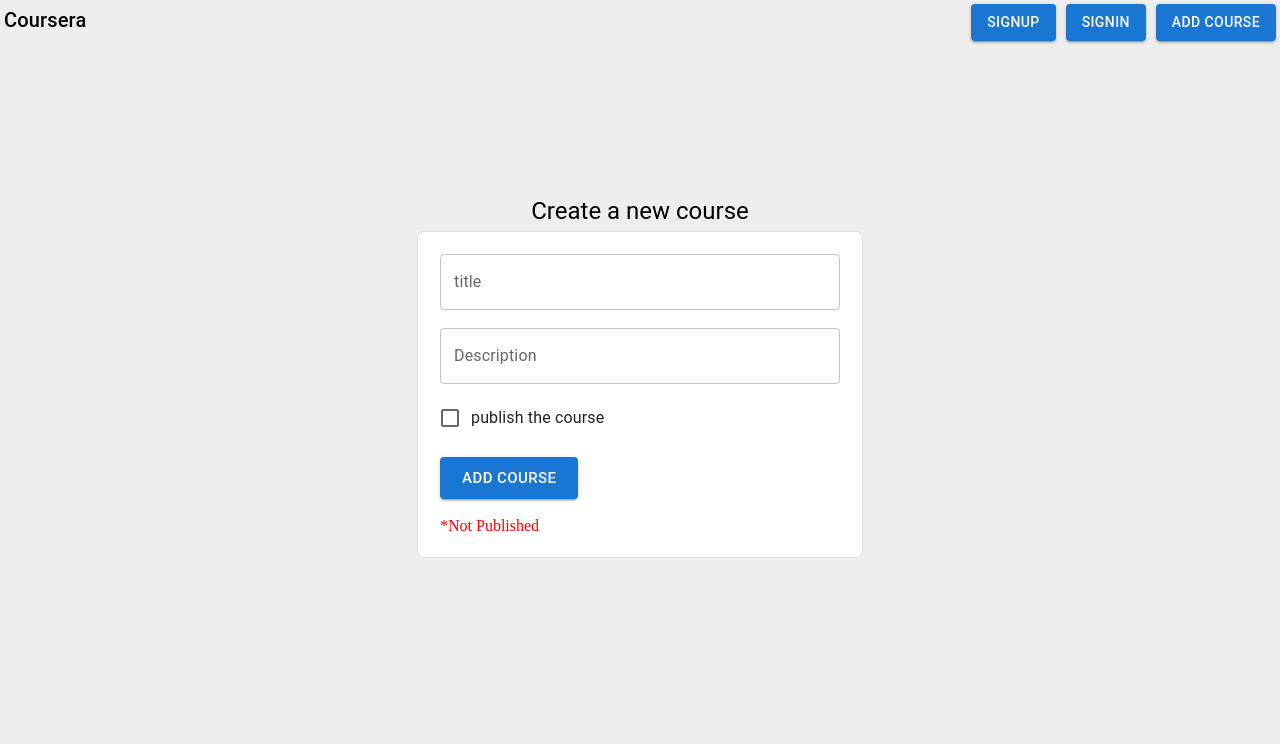
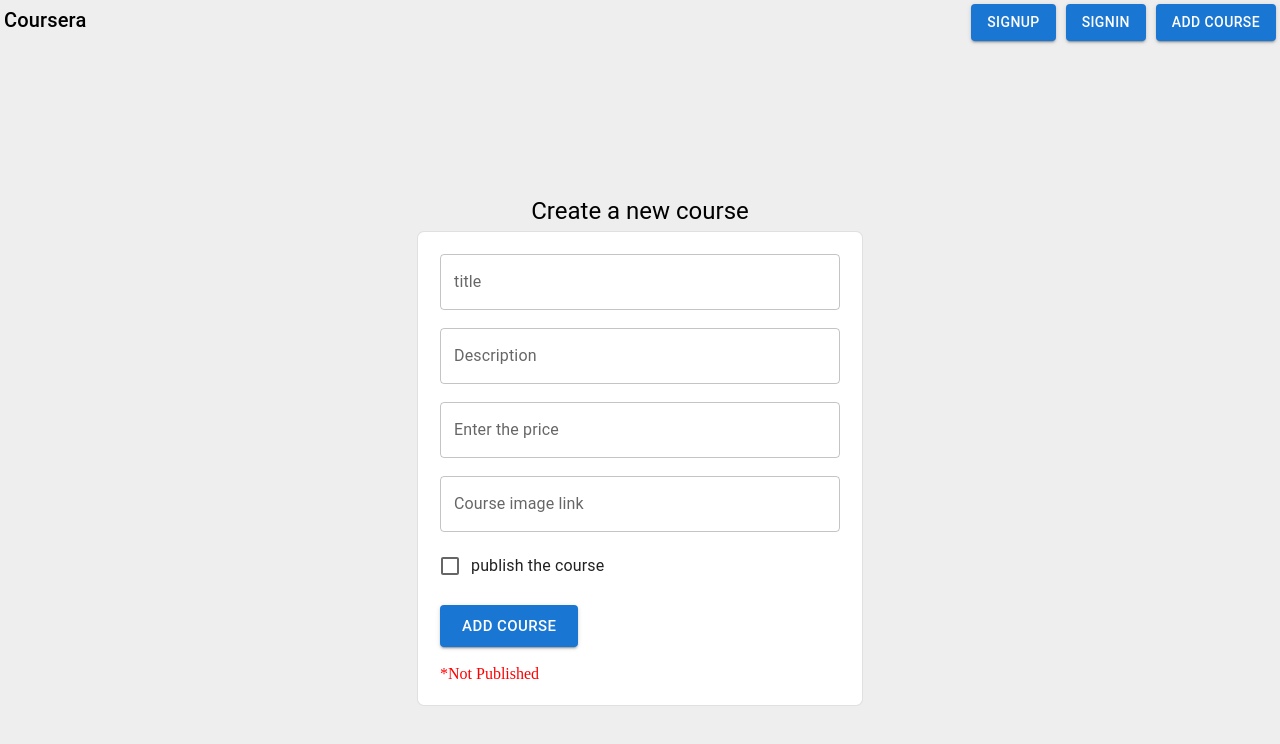
Before and after one commit to harshsrivastava05/signup-signin-using-react, a React (Vite) app in the folder course-selling/: page /admin/addcourse in a window 1280 px wide. Shown: the top 744 px of the page. Built offline with nearby package versions, Linux system fonts and the light colour scheme.

Commit message:
Update addcourse.jsx

```diff
--- a/course-selling/src/addcourse.jsx
+++ b/course-selling/src/addcourse.jsx
@@ -12,6 +12,8 @@ import { red } from '@mui/material/colors';
 function Addcourse() {
     const [title, settitle] = useState("");
     const [Description, setdescription] = useState("");
+    const [price , setprice] = useState("");
+    const [imageLink, setimagelink] = useState("");
     const [published, setPublished] = useState(false);
 
     return (
@@ -59,7 +61,28 @@ function Addcourse() {
                         label="Description"
                         variant="outlined" />
 
-                    <br />
+                    <br /><br />
+
+                    <TextField
+                        fullWidth
+                        onChange={(e) => {
+                            setprice(e.target.value)
+                        }}
+                        label="Enter the price"
+                        variant="outlined" />
+
+                        <br /><br />
+
+                        <TextField
+                        fullWidth
+                        onChange={(e) => {
+                            setimagelink(e.target.value)
+                        }}
+                        label="Course image link"
+                        variant="outlined" />
+
+
+
                     <div
                     style={{
                         marginTop:13
@@ -78,12 +101,14 @@ function Addcourse() {
 
                     <Button
                         size='large'
-                        onClick={() => {
-                            fetch("http://localhost:3000/admin/addcourse", {
+                        onClick={ async () => {
+
+                            const response =fetch("http://localhost:3000/admin/addcourse", {
                                 method: "POST",
                                 body: JSON.stringify({
                                     title: title,
                                     Description: Description,
+                                    price: price,
                                     imageLink: "",
                                     published: published
                                 }),
@@ -91,11 +116,9 @@ function Addcourse() {
                                     "content-type": "application/json",
                                     "Authorization": "Bearer " + localStorage.getItem("token")
                                 }
-                            }).then((res) => {
-                                res.json().then((data) => {
+                            })
 
-                                })
-                            })
+
                         }}
                         variant="contained">
                         add course
```
